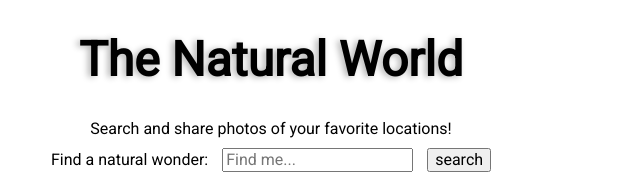
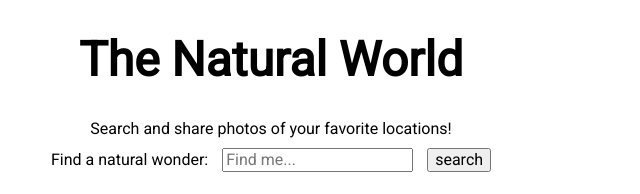
Before and after one commit to jharlow34/Techdegree--Project-5---Joseph-Harlow, a plain HTML site: page index.html in a window 1280 px wide. Shown: the top 194 px of the page, 369-1009 px from the left. Drawn offline with nearby package versions, Linux system fonts and the light colour scheme; a web font is replaced by a local one.

Commit message:
Update styles.css

```diff
--- a/css/styles.css
+++ b/css/styles.css
@@ -13,7 +13,6 @@ body {
 
 header h1 {
     font-size: 3rem;
-    text-shadow: -3px 1px 6px rgba(0, 0, 0, .3);
 }
 
 header a {
```
